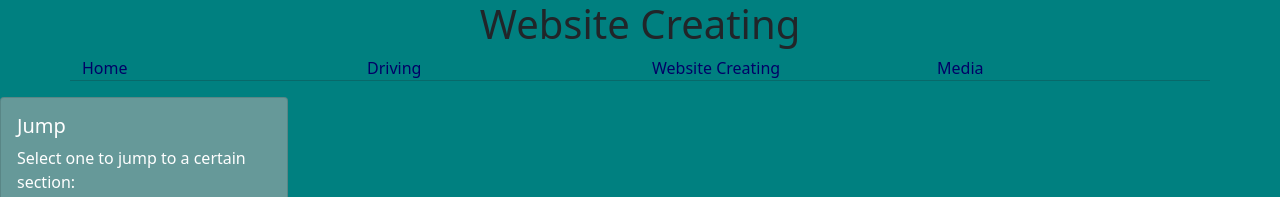
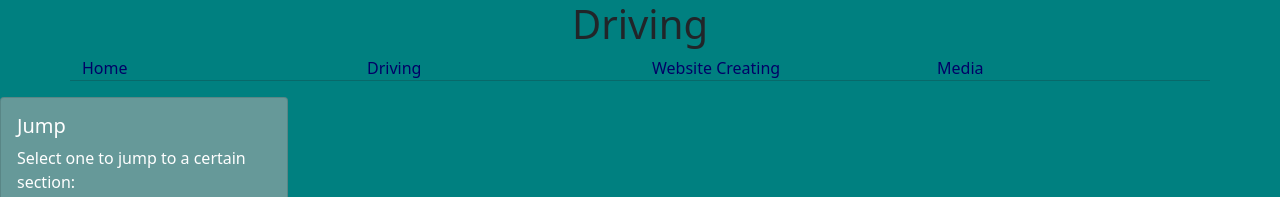
Before and after one commit to blspears01/blspears01.github.io, a plain HTML site: page websiting.html in a window 1280 px wide. Shown: the top 197 px of the page. Drawn offline with Linux system fonts and the light colour scheme.

Commit message:
Update websiting.html

```diff
--- a/websiting.html
+++ b/websiting.html
@@ -10,7 +10,7 @@
 	type="text/css"
 	href="bootstrap2.css"
 		/>
-	<h1 id="top">Website Creating</h1>
+	<h1 id="top">Driving</h1>
 </head>
 <body class="background">
 	<div class="sticky">
```
